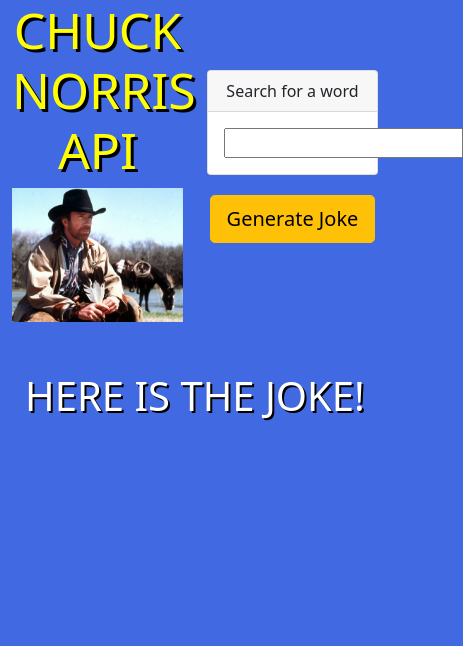
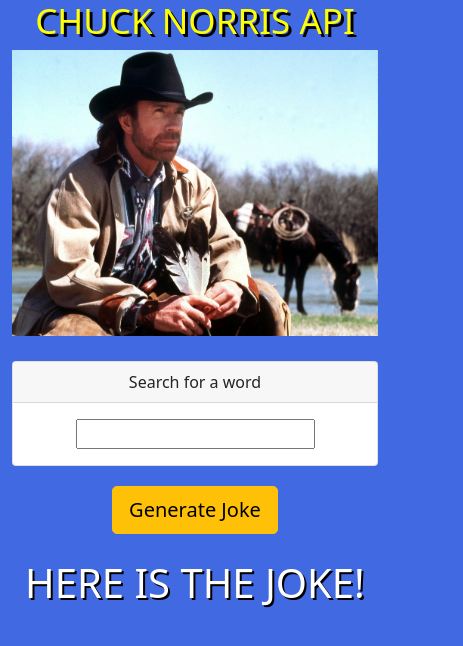
Before and after one commit to springlordpants/chuck-norris-api, a React (Create React App) app: page / in a window 390 px wide. Shown: the top 646 px of the page, 463 px wide, since content can reach past the window. Built offline with nearby package versions, Linux system fonts and the light colour scheme; no server answers.

Commit message:
Search complete and mobile styling

```diff
--- a/src/App.js
+++ b/src/App.js
@@ -6,6 +6,7 @@
   const [state, setState] = useState({
     joke: "",
     searchKeyword: "",
+    searchURL: "https://api.chucknorris.io/jokes/search?query=",
   })
 
   useEffect(() => {
@@ -22,21 +23,41 @@
   }
 
   const searchJoke = (event) => {
-    console.log(event.target.value)
     setState({
       ...state,
       searchKeyword: event.target.value,
     })
   }
 
+  const fetchMyJoke = async () => {
+    const result = await axios.get(state.searchURL + state.searchKeyword)
+
+    try {
+      const randomJoke = Math.floor(
+        Math.random() * result.data.result.length + 1
+      )
+      console.log(randomJoke)
+      setState({
+        ...state,
+        joke: result.data.result[randomJoke].value,
+      })
+    } catch {
+      setState({
+        ...state,
+        joke:
+          "This joke does not exist because Chuck Norris roundhouse kicked it into the sun!",
+      })
+    }
+  }
+
   return (
     <div className="container">
       <div className="row">
-        <div className="col-6">
+        <div className="col-md-6 col-sm-3">
           <h1 className="title">Chuck Norris API</h1>
           <img src={Chuck} alt="chuck" />
         </div>
-        <div className="col-6 search-joke-col">
+        <div className="col-md-6 col-sm-3  search-joke-col">
           <div className="card">
             <div className="card-header">Search for a word</div>
             <div className="card-body">
@@ -44,7 +65,9 @@
             </div>
           </div>
           <div>
-            <button className="btn btn-warning btn-lg">Generate Joke</button>
+            <button className="btn btn-warning btn-lg" onClick={fetchMyJoke}>
+              Generate Joke
+            </button>
           </div>
         </div>
       </div>
--- a/src/styles/styles.css
+++ b/src/styles/styles.css
@@ -25,8 +25,20 @@
   text-shadow: 3px 3px black;
 }
 
+@media (max-width: 767px) {
+  .title {
+    font-size: 35px;
+  }
+}
+
 .card {
   margin-top: 70px;
+}
+
+@media (max-width: 767px) {
+  .card {
+    margin-top: 25px;
+  }
 }
 
 .btn {
@@ -36,4 +48,10 @@
 .joke {
   margin-top: 50px;
 }
+
+@media (max-width: 767px) {
+  .joke {
+    margin-top: 25px;
+  }
+}
 /*# sourceMappingURL=styles.css.map */
--- a/src/styles/styles.scss
+++ b/src/styles/styles.scss
@@ -23,10 +23,16 @@
   text-transform: uppercase;
   font-size: 50px;
   text-shadow: 3px 3px rgb(0, 0, 0);
+  @media (max-width: 767px) {
+    font-size: 35px;
+  }
 }
 
 .card {
   margin-top: 70px;
+  @media (max-width: 767px) {
+    margin-top: 25px;
+  }
 }
 
 .btn {
@@ -35,4 +41,7 @@
 
 .joke {
   margin-top: 50px;
+  @media (max-width: 767px) {
+    margin-top: 25px;
+  }
 }
```
Also changed, not shown: 1 other file (tests, documents, lock files or other folders).
